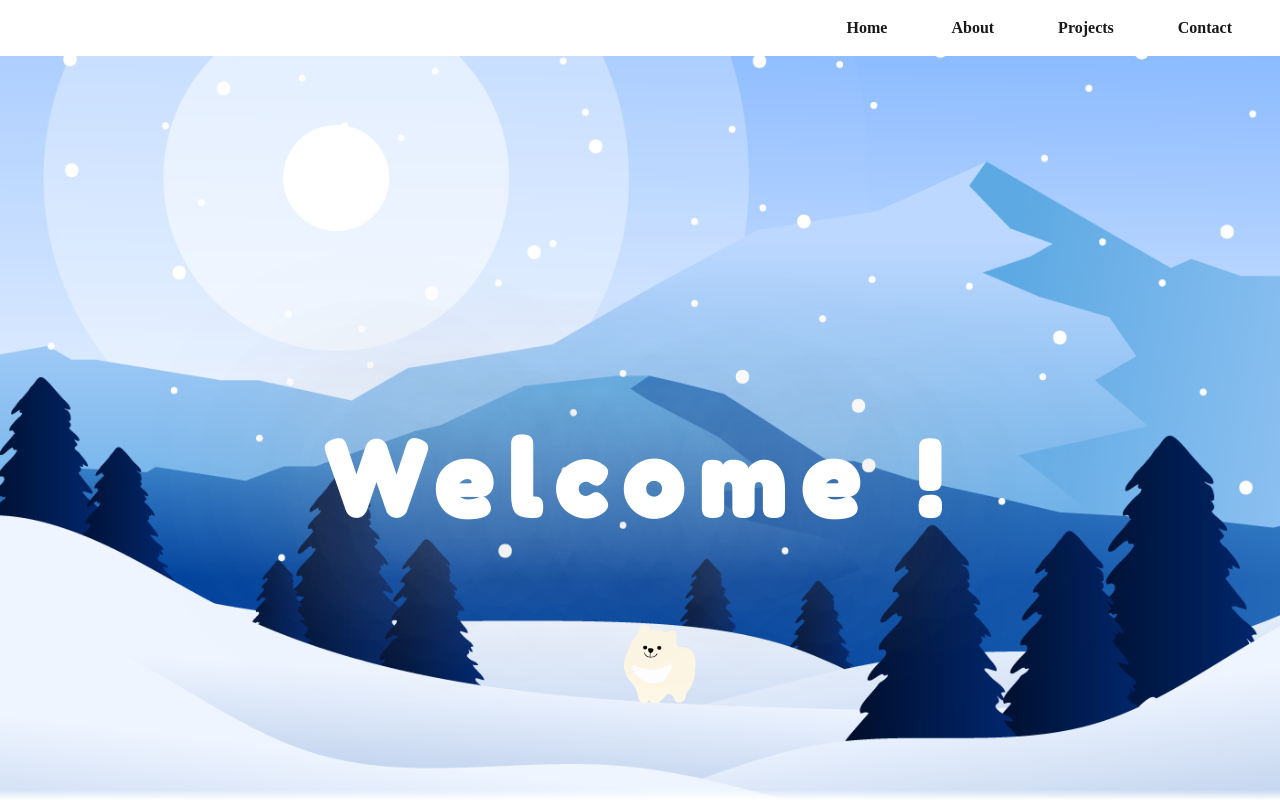
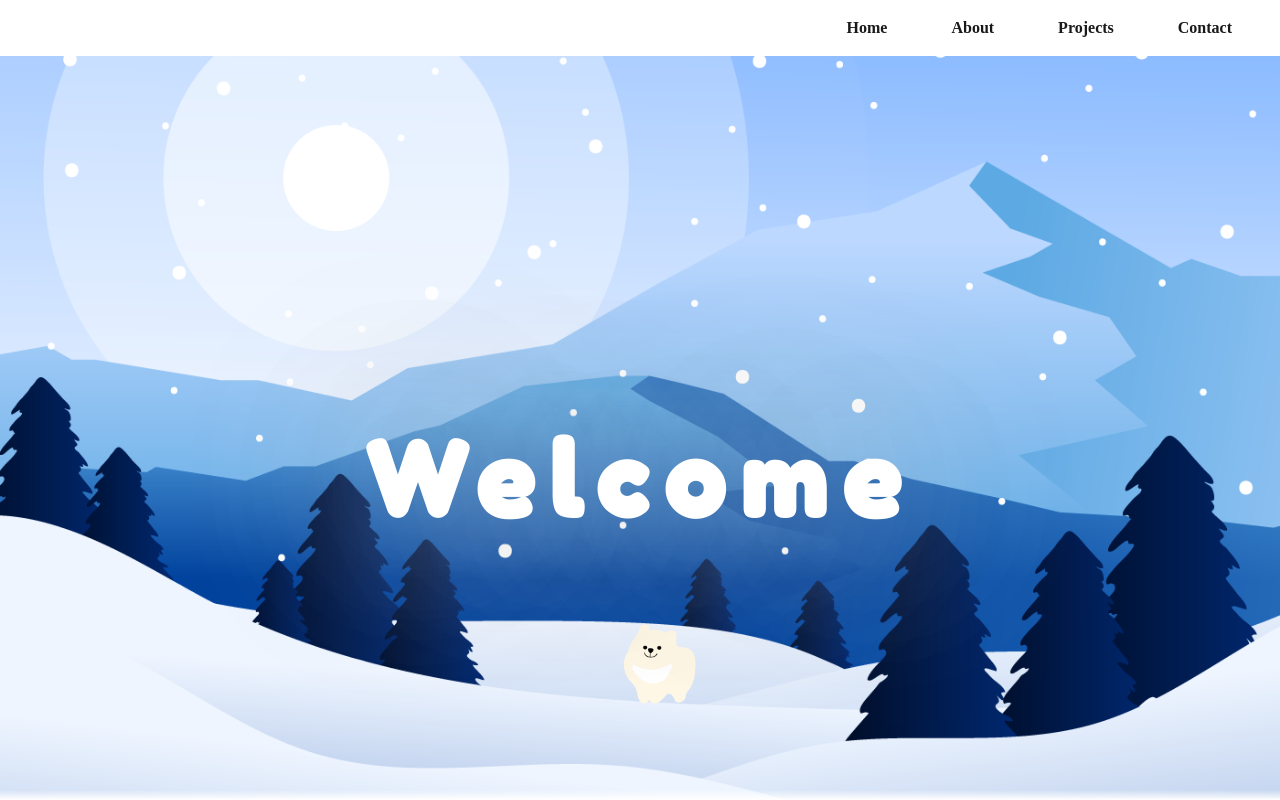
Before and after one commit to emikeke/emikeke.github.io, a website: page index.html in a window 1280 px wide. Shown: the top 800 px of the page. Drawn offline with nearby package versions, Linux system fonts and the light colour scheme; a web font is replaced by a local one.

```diff
--- a/index.html
+++ b/index.html
@@ -47,7 +47,7 @@
 
     <img src="images/1a.png" alt="sun" id="sun">
     <img src="images/1b.png" alt="sky" id="sky">
-    <h1 id="welcome">Welcome !</h1>
+    <h1 id="welcome">Welcome</h1>
 
     <!-- Designed by Freepik -->
     <section id="home-page">
```
